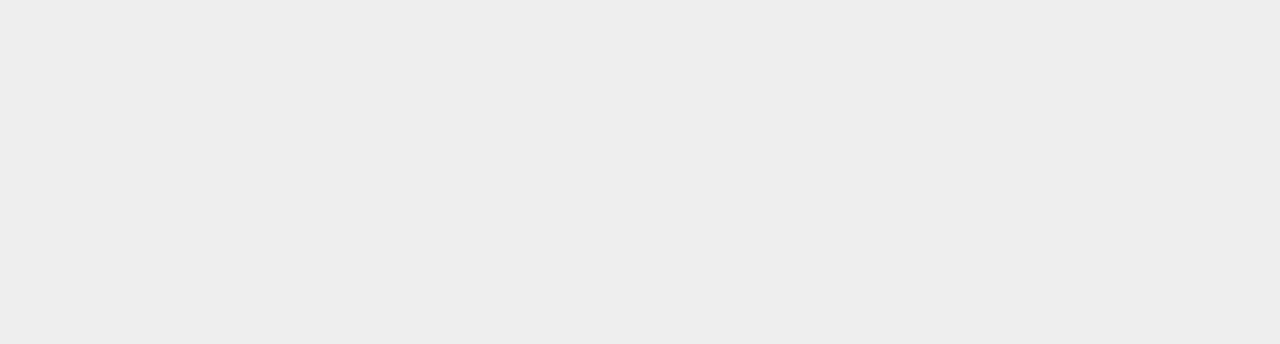
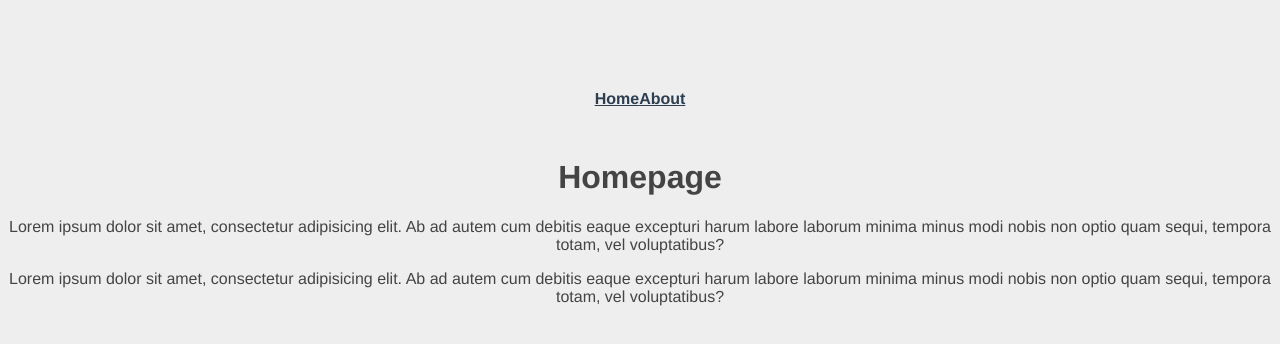
Before and after one commit to MrFlava/vuejs_studing_project, a Vue app: page / in a window 1280 px wide. Before the commit this address had no page. Shown: the top 344 px of the page. Built offline with nearby package versions, Linux system fonts and the light colour scheme.

Commit message:
Work on the router, but not working

```diff
--- a/package.json
+++ b/package.json
@@ -13,6 +13,7 @@
   },
   "devDependencies": {
     "@vitejs/plugin-vue": "^4.2.3",
+    "@vue/cli-service": "^5.0.8",
     "vite": "^4.3.9"
   }
 }
--- a/src/App.vue
+++ b/src/App.vue
@@ -2,9 +2,32 @@
 </script>
 
 <template>
+  <div id="nav">
+    <router-link to="/">Home</router-link>
+    <router-link to="/about">About</router-link>
+  </div>
   <router-view></router-view>
 </template>
 
 <style scoped>
+#app {
+  font-family: Avenir, Helvetica, Arial, sans-serif;
+  -webkit-font-smoothing: antialiased;
+  -moz-osx-font-smoothing: grayscale;
+  text-align: center;
+  color: #2c3e50;
+}
 
+#nav {
+  padding: 30px;
+}
+
+#nav a {
+  font-weight: bold;
+  color: #2c3e50;
+}
+
+#nav a router-link_exact-active {
+  color: #42b983;
+}
 </style>
--- a/src/router/index.js
+++ b/src/router/index.js
@@ -1,7 +1,19 @@
 import {createRouter, createWebHistory} from 'vue-router';
+import Home from "@/views/Home.vue";
+import About from "@/views/About.vue";
 
 const routes = [
+    {
+        path: '/',
+        name: 'Home',
+        component: Home,
+    },
+    {
 
+        path: '/about',
+        name: 'About',
+        component: About,
+    }
 ]
 
 const router = createRouter({
--- /dev/null
+++ b/src/views/About.vue
@@ -0,0 +1,23 @@
+<script setup>
+
+</script>
+
+<template>
+  <div class="about">
+    <h1>About</h1>
+    <p>
+      Lorem ipsum dolor sit amet, consectetur adipisicing elit.
+      Ab ad autem cum debitis eaque excepturi harum labore laborum minima minus modi nobis non optio quam sequi,
+      tempora totam, vel voluptatibus?
+    </p>
+    <p>
+      Lorem ipsum dolor sit amet, consectetur adipisicing elit.
+      Ab ad autem cum debitis eaque excepturi harum labore laborum minima minus modi nobis non optio quam sequi,
+      tempora totam, vel voluptatibus?
+    </p>
+  </div>
+</template>
+
+<style scoped>
+
+</style>
--- /dev/null
+++ b/src/views/Home.vue
@@ -0,0 +1,23 @@
+<script setup>
+
+</script>
+
+<template>
+  <div class="home">
+    <h1>Homepage</h1>
+    <p>
+      Lorem ipsum dolor sit amet, consectetur adipisicing elit.
+      Ab ad autem cum debitis eaque excepturi harum labore laborum minima minus modi nobis non optio quam sequi,
+      tempora totam, vel voluptatibus?
+    </p>
+    <p>
+      Lorem ipsum dolor sit amet, consectetur adipisicing elit.
+      Ab ad autem cum debitis eaque excepturi harum labore laborum minima minus modi nobis non optio quam sequi,
+      tempora totam, vel voluptatibus?
+    </p>
+  </div>
+</template>
+
+<style scoped>
+
+</style>
```
Also changed, not shown: 1 other file (tests, documents, lock files or other folders).
